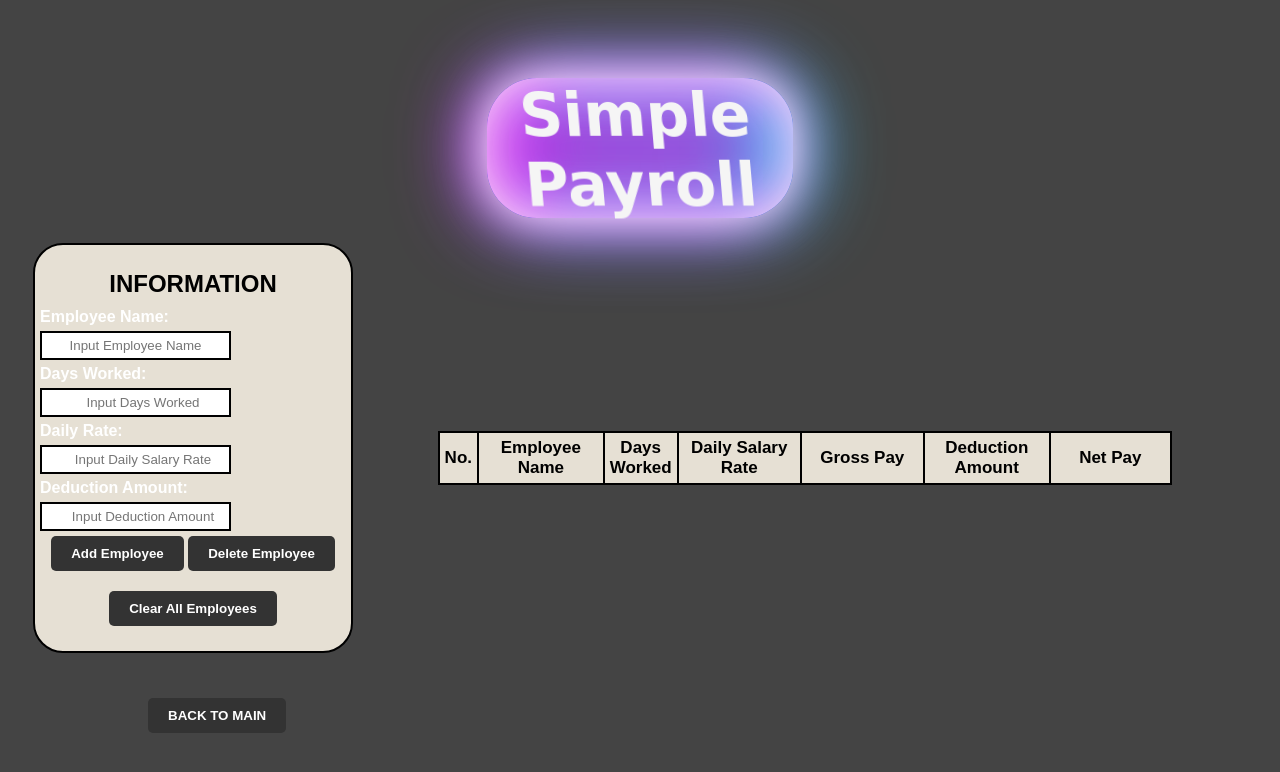
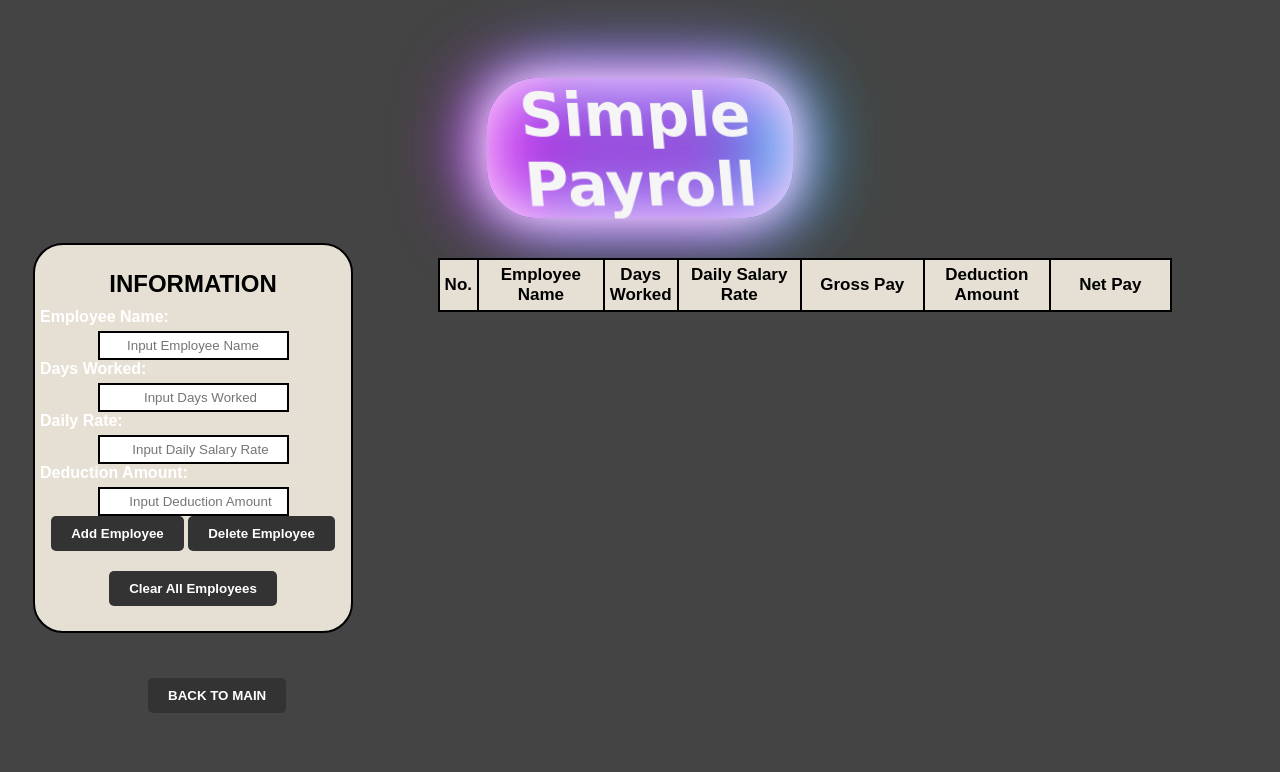
Before and after one commit to BrotherGab/kgconodcs1130, a plain HTML site: page simple_payroll_calculator.html in a window 1280 px wide. Drawn offline with Linux system fonts and the light colour scheme.

Commit message:
Update simple_payroll_calculator.html

```diff
--- a/simple_payroll_calculator.html
+++ b/simple_payroll_calculator.html
@@ -99,7 +99,7 @@
                 margin-bottom: 5px;
                 border: 2px solid #000000; /* Change the color as needed */
                 padding: 5px;
-                margin: 5px 0;
+                margin: auto;
                 z-index: 1;
             }
 
@@ -155,6 +155,7 @@
                 cursor: pointer;
                 margin: 0 10px;
                 font-weight: bold;
+                text-align: center;
             }
 
             .backbuttons:hover{
@@ -257,7 +258,7 @@
             .flex-container {
                 display: flex;
                 justify-content: space-between; /* This will put some space between the container and the table */
-                align-items: center; /* This will align the top of the container and the table */
+                align-items: start; /* This will align the top of the container and the table */
             }
 
 
```
